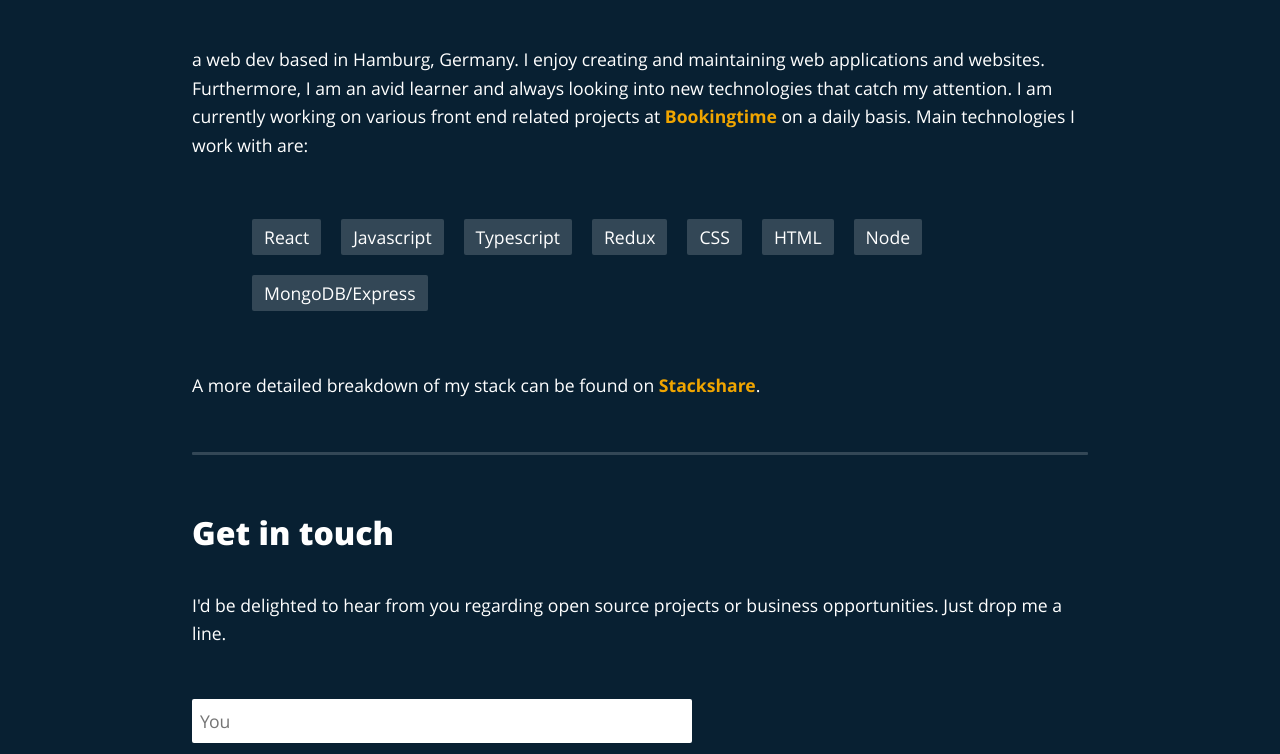
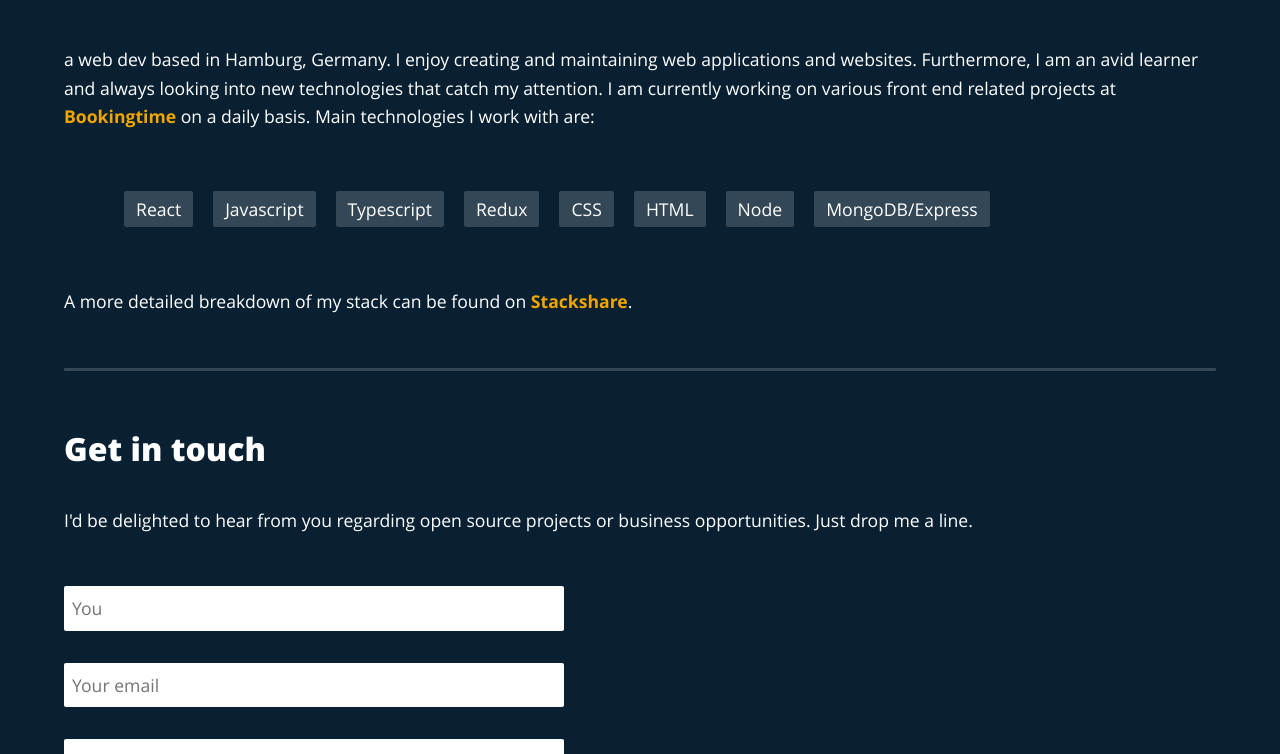
Before and after one commit to floriankuc/flowkuc-blog, a Gatsby site: page / in a window 1280 px wide. Shown: the part 279-1033 px from the top of the page. Built offline with nearby package versions, Linux system fonts and the light colour scheme; Gatsby itself is replaced by a stand-in of ours; some packages are replaced by stand-ins of ours; a small style sheet from the web is missing.

Commit message:
refactor: container

```diff
--- a/src/components/Container.tsx
+++ b/src/components/Container.tsx
@@ -10,11 +10,11 @@ const Container = ({
     css={{
       marginLeft: "auto",
       marginRight: "auto",
-      width: "70%",
+      width: "90vw",
 
-      // [mq.md]: {
-      //   width: "80%",
-      // },
+      [mq.md]: {
+        // padding: "0 100px",
+      },
 
       // [mq.lg]: {
       //   width: "70%",
```
